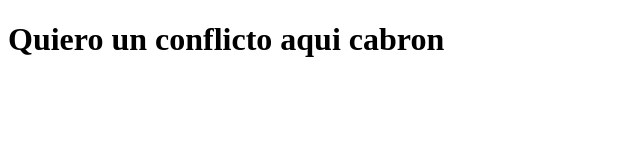
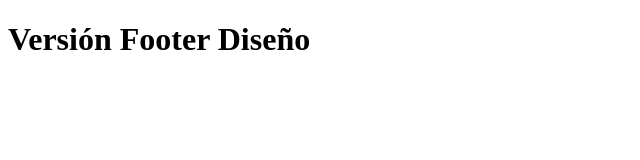
Before and after one commit to eddiedev14/Git-Course, a plain HTML site: page blog/index.html in a window 1280 px wide. Shown: the whole page, without its empty margins (0-640 px from the left). Drawn offline with Linux system fonts and the light colour scheme.

Commit message:
Actualizar footer diseño

```diff
--- a/blog/index.html
+++ b/blog/index.html
@@ -8,7 +8,7 @@
 <body>
 
     <footer>
-        <h1>Quiero un conflicto aqui cabron</h1>
+        <h1>Versión Footer Diseño</h1>
     </footer>
 
 </body>
```
